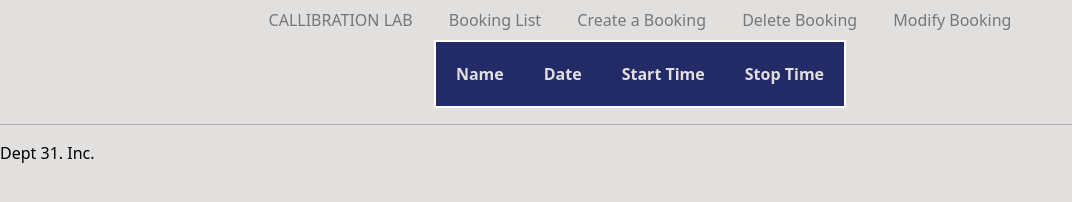
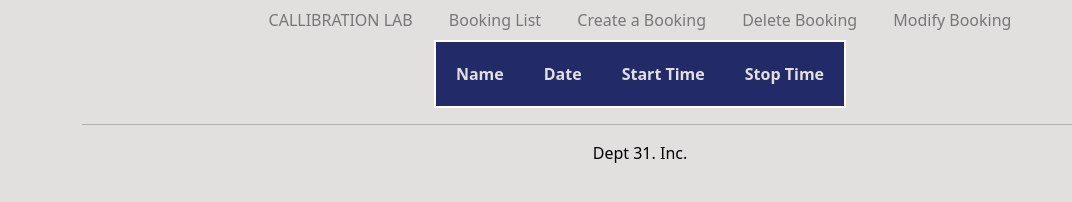
Before and after one commit to CharleeBrown/Lab_Booking, a website: page public/apptlist.html in a window 1280 px wide. Shown: the whole page, without its empty margins (0-1072 px from the left). Drawn offline with nearby package versions, Linux system fonts and the light colour scheme; no server answers.

Commit message:
fixed footer

```diff
--- a/public/apptlist.html
+++ b/public/apptlist.html
@@ -27,7 +27,7 @@
             </li>
         </ul>
     </div>
-    <div class="container">
+    <div class="container" style="text-align:center;">
         <table style="border: white solid 2px; border-collapse:collapse;" name="regtable" id='tbl'>
             <tr style="border: white solid 2px; border-collapse:collapse;">
                 <th id="test">
@@ -44,11 +44,11 @@
                 </th>
             </tr>
         </table>
-
+        <hr/>
+    <span style="color:black; text-align:center;">Dept 31. Inc.</span>
 
     </div>
-    <hr/>
-    <span style="color:black; text-align:center;">Dept 31. Inc.</span>
+
 </body>
 
 <script>
```
